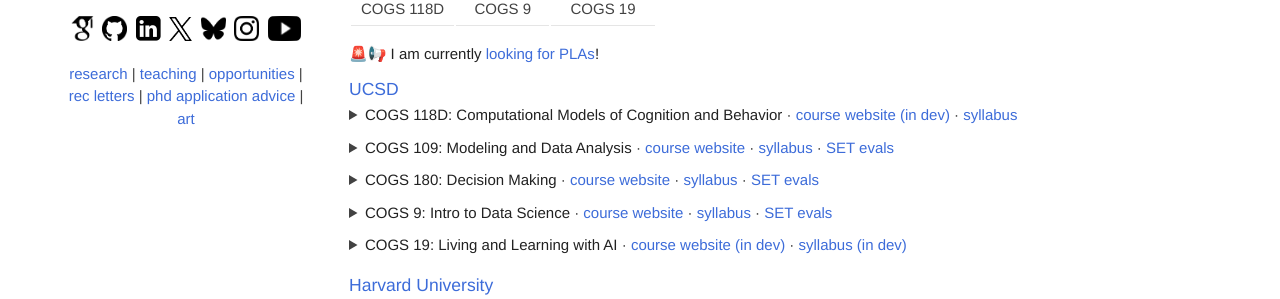
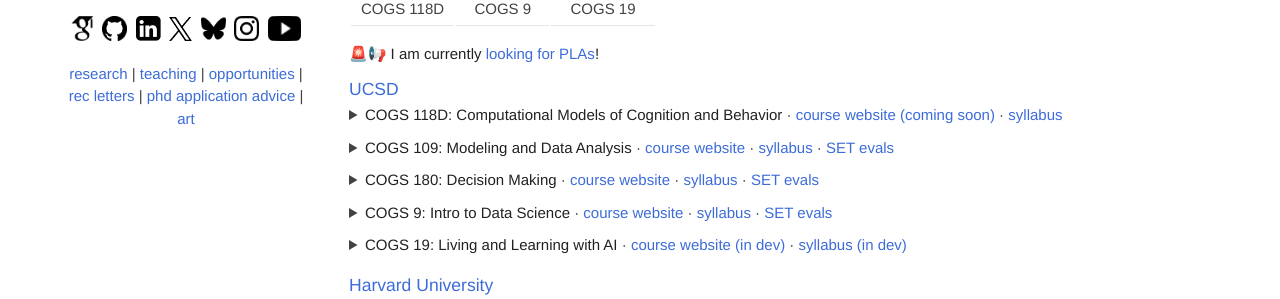
Before and after one commit to lucylai96/lucylai96.github.io, a Jekyll site: the page built from teaching.md, in a window 1280 px wide and 926 px high. Shown: the part 344-643 px from the top of the window. Built offline with Jekyll 4.4.1, drawn with Linux system fonts in a browser that asks for light colours; our own code applies the rules of GitHub Pages for plain Markdown files; some of the changed lines change nothing that is shown.

Commit message:
Update teaching.md

```diff
--- a/teaching.md
+++ b/teaching.md
@@ -21,12 +21,14 @@
 
 <details style="margin-bottom: 10px;">
 <summary><strong>COGS 118D: Computational Models of Cognition and Behavior</strong> ·
-<a href=" " target="_blank">course website (in dev)</a> ·
+<a href=" " target="_blank">course website (coming soon)</a> ·
 <a href="https://docs.google.com/document/d/1pLlLmr4DmuViXd5OMRb64EvCdsoAO6l_s8HDnUs0I88/edit?usp=sharing" target="_blank">syllabus</a></summary>
 
-<p>This is a newly redeveloped course that explores how Bayesian inference can be used to model cognitive functions such as perception, memory, and decision making. Additionally, we will learn and apply advanced data analysis and modeling techniques such as generalized linear models.
+<p>Behavioral data is everywhere—revealing how we think, learn, and act. This course equips you to describe, predict, and explain behavior for real-world applications, using tools from classical statistics, machine learning, and cognitive modeling. We will explore a variety of computational models, including generalized linear models (GLMs), Bayesian cognitive models, and latent variable models, and apply them to real-world datasets. A practical course for students interested in behavioral data science or computational research in human behavior. Skills learned will be applicable to both industry (e.g., quantitative UX, behavioral data science) and academic paths (e.g., computational cognitive science research) alike.
+
 <br><br>
-<strong>This could be a good course for you</strong> if you are interested in analyzing and modeling human cognition and behavior and/or learning to generate new research questions at the frontier of computational cognitive science. The course will rely on interactive discussion and collaboration, and will offer a chance to hone your research, presentation, and communication skills.</p>
+<strong>This could be a good course for you</strong> if you are interested in applying computational models to analyze real behavioral datasets and/or learning to generate new research questions at the frontier of computational cognitive science. The course will rely on interactive discussion and collaboration, and will offer a chance to hone your research, presentation, and communication skills.
+</p>
 
 <p><strong>Prerequisites:</strong> Programming: <a href="#">BILD 62 or COGS 18 or CSE 11 or CSE 8B</a> and Linear algebra: <a href="#">MATH 18 or MATH 31AH</a> and Probability & statistics: <a href="#">ECE 109 or ECON 120A or MAE 108 or MATH 180A or MATH 183 or MATH 186</a> and Data science & ML: <a href="#">COGS 109 or COGS 118A or COGS 118B or COGS 188 or CSE 150A or CSE 151A or CSE 158 or CSE 158R or DSC 148 or ECE 174 or ECE 175A</a> or permission of instructor. <strong>NOTE:</strong> These are different than the old prereqs! I am in the process of updating the official course description and reqs, so please ensure that you have these core skills before enrolling.</p>
 </details>
@@ -38,7 +40,7 @@
 <a href="https://docs.google.com/document/d/1liuU_F9YXLCRPqDEK0MhoK4tcLLjc3X3G_wG7-V2gFQ/edit?usp=sharing" target="_blank">syllabus</a> ·
 <a href="./files/cogs109_set.pdf" target="_blank">SET evals</a></summary>
 
-<p> Understanding data is key to understanding the world around us. This course introduces core concepts in analyzing and interpreting data, including prediction, inference, model complexity, and data dimensionality. You will learn about data analysis techniques such as regression, clustering, and principal component analysis, and apply them to real-world datasets. We will focus on examples relevant to cognitive science, but the skills you gain will be broadly applicable across various domains.
+<p> Understanding data is key to understanding the world around us. This course introduces core concepts in analyzing, modeling, and interpreting data. You will learn about fundamental modeling techniques such as regression, classification, resampling, and model selection, and apply them to real-world datasets. We will focus on examples relevant to cognitive science, but the skills you gain will be broadly applicable across various domains.
 <br><br>
 <strong>This could be a good course for you</strong> if you want to strengthen your ability to think critically about data, apply statistical tools to real-world problems, and communicate insights from data clearly. </p>
 
```
